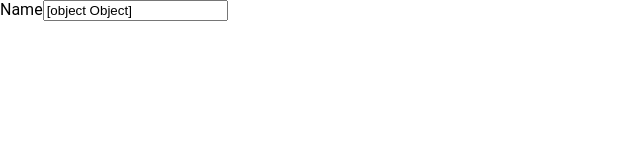
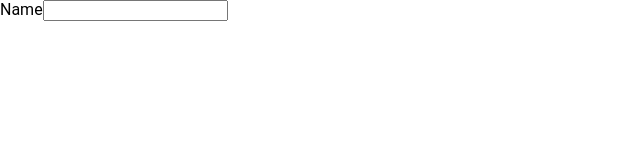
Before and after one commit to EhsanShakil/Multi-Step-Form-TypeScript, a React (Create React App) app: page / in a window 1280 px wide. Shown: the top 160 px of the page, without its empty margins (0-640 px from the left). Built offline with nearby package versions, Linux system fonts and the light colour scheme.

Commit message:
Updating

```diff
--- a/src/App.tsx
+++ b/src/App.tsx
@@ -21,7 +21,7 @@ const App = () => {
           <Form>
         <div>
           <label>Name</label>
-          <Field  as='input' />
+          <Field  as='input' name='name'/>
           <ErrorMessage name='name'/>
         </div>
       </Form>)}}
--- a/tsconfig.json
+++ b/tsconfig.json
@@ -18,7 +18,7 @@
     "resolveJsonModule": true,
     "isolatedModules": true,
     "noEmit": true,
-    "jsx": "react-jsx"
+    "jsx": "react"
   },
   "include": [
     "src"
```
